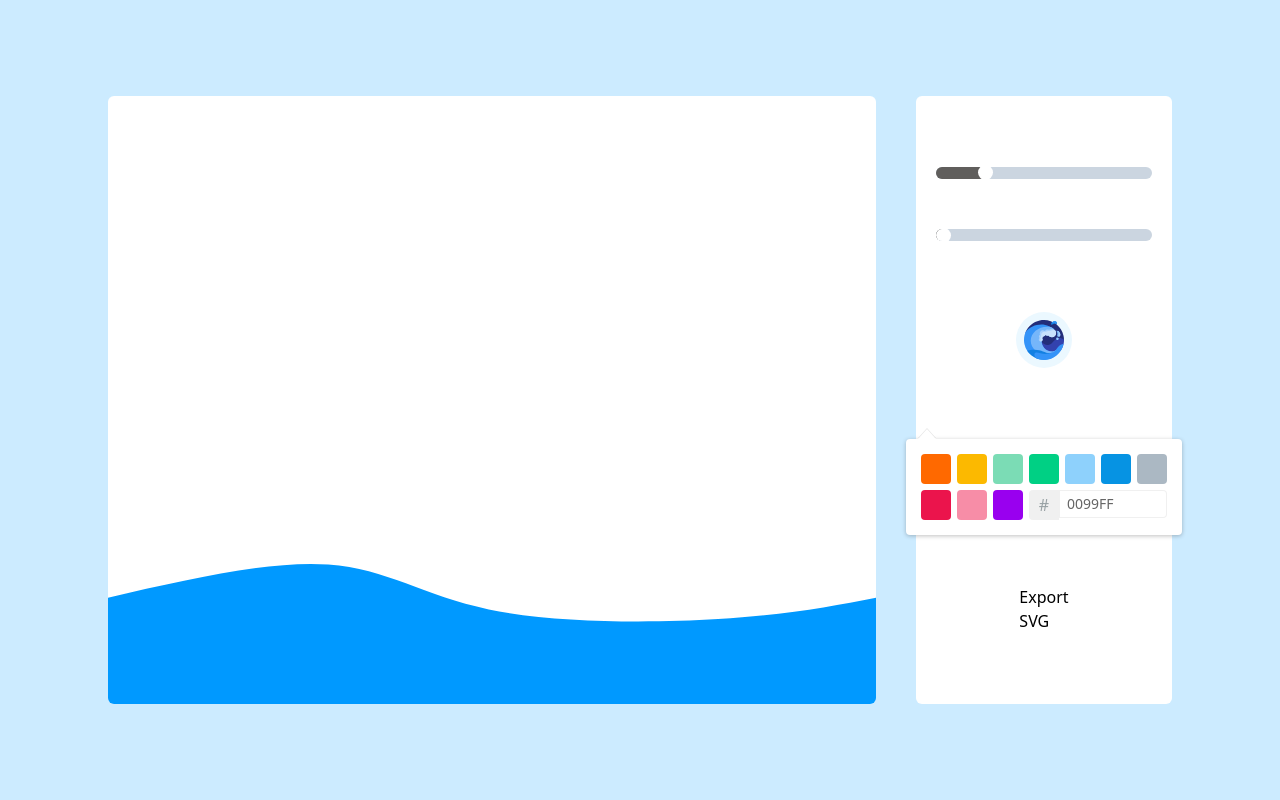
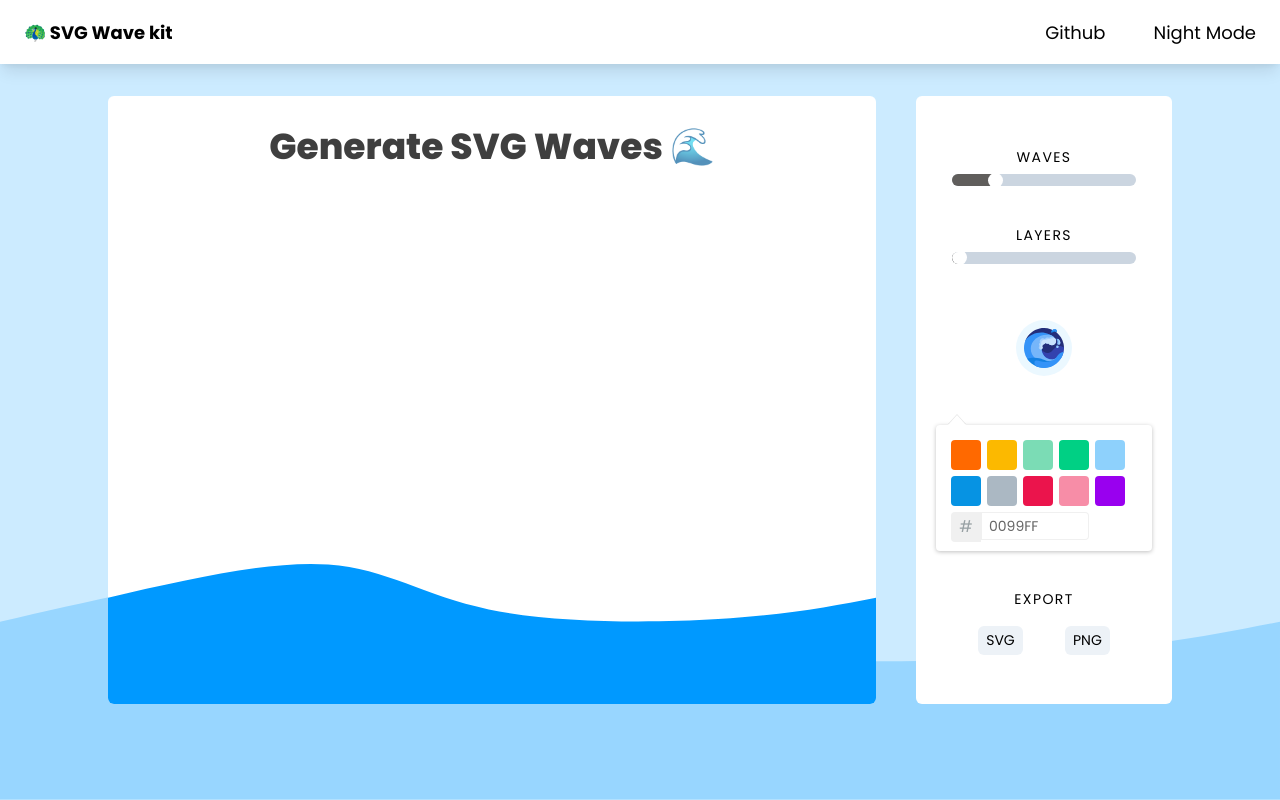
Before and after one commit to anup-a/svgwave, a React app: page / in a window 1280 px wide. Built offline with nearby package versions, Linux system fonts and the light colour scheme.

Commit message:
🐱‍🐉 MajoM

```diff
--- a/src/components/canvas.jsx
+++ b/src/components/canvas.jsx
@@ -1,40 +1,13 @@
 import React, { useRef } from 'react'
-import { waveInit } from '../wave'
-import { OPACITY_ARR, MAX_WAVES } from './../constants'
 import SVGCode from './svgCode'
 
-function Canvas({ waveConfig, showModal }) {
-  const svgElement = useRef(null)
-  const waveSvg = waveInit(waveConfig)
-  const { height, width, xmlns, path } = waveSvg.svg
-  const num_waves = path.length
-  const opac = OPACITY_ARR.slice(MAX_WAVES - num_waves)
-
-  const svg = (
-    <svg
-      viewBox={`0 0 1440 ${height}`}
-      xmlns={xmlns}
-      className="transition duration-300 ease-in-out delay-150"
-      ref={svgElement}
-    >
-      {path.map((p, index) => {
-        return (
-          <path
-            key={index}
-            d={p.d}
-            stroke={p.strokeColor}
-            strokeWidth={p.strokeWidth}
-            fill={`${p.fill}${opac[index]}`}
-            className="transition-all duration-300 ease-in-out delay-150"
-          ></path>
-        )
-      })}
-    </svg>
-  )
-
+function Canvas({ showModal, svg }) {
   return (
-    <div className="relative w-3/5 m-5 overflow-hidden bg-white rounded-md h-4/5">
-      {showModal && <SVGCode code={svgElement.current.outerHTML} />}
+    <div className="relative z-10 w-3/5 m-5 overflow-hidden bg-white rounded-md h-4/5">
+      <h1 className="w-full p-6 font-sans text-4xl font-extrabold text-center opacity-75">
+        Generate SVG Waves 🌊
+      </h1>
+      {showModal && <SVGCode code={svg.toString()} />}
       <div className="absolute bottom-0 w-full transition-all duration-300 ease-in-out delay-150">
         {svg}
       </div>
--- a/src/components/customBar.jsx
+++ b/src/components/customBar.jsx
@@ -37,30 +37,48 @@ function CustomBar({ handleWaveConfig, handleBGchange, exportSVG }) {
     exportSVG()
   }
 
+  const handleExportPng = () => {}
+
   return (
-    <div className="flex flex-col items-center w-1/5 p-5 m-5 bg-white rounded-md h-4/5 custom-bar justify-evenly">
+    <div className="z-10 flex flex-col items-center w-1/5 p-5 m-5 bg-white rounded-md h-4/5 custom-bar justify-evenly">
+      <div className="text-center waves-section">
+        <label
+          htmlFor="waves"
+          className="text-sm tracking-widest text-center uppercase"
+        >
+          Waves
+        </label>
         <input
           className="w-full h-3 overflow-hidden bg-gray-400 rounded-lg appearance-none"
           value={waves}
           onChange={handleChange}
           type="range"
-        id="points"
-        name="points"
+          id="waves"
+          name="waves"
           min="1"
           max="20"
           step="1"
         />
+      </div>
+      <div className="text-center layers-section">
+        <label
+          htmlFor="layers"
+          className="text-sm tracking-widest text-center uppercase"
+        >
+          Layers
+        </label>
         <input
           className="w-full h-3 overflow-hidden bg-gray-400 rounded-lg appearance-none"
           value={layer}
           onChange={handleLayerChange}
           type="range"
-        id="points"
-        name="points"
+          id="layers"
+          name="layers"
           min="2"
           max="5"
           step="1"
         />
+      </div>
       <button className="p-2 m-5 bg-blue-100 rounded-full roll-btn">
         <img
           src={Water}
@@ -71,16 +89,28 @@ function CustomBar({ handleWaveConfig, handleBGchange, exportSVG }) {
         />
       </button>
 
-      <TwitterPicker color={color} onChangeComplete={handleColorChange} />
+      <TwitterPicker
+        color={color}
+        onChangeComplete={handleColorChange}
+        width="100%"
+      />
 
-      <div className="btn-grp">
-        <p>Export</p>
-        <button className="export-svg" onClick={handleExportSvg}>
+      <div className="flex flex-col w-full mt-2">
+        <p className="text-sm tracking-widest text-center uppercase ">Export</p>
+        <div className="flex pt-2 mt-2 justify-evenly btn-grp">
+          <button
+            className="px-2 py-1 text-sm bg-gray-200 border-gray-200 rounded-md cursor-pointer export-svg"
+            onClick={handleExportSvg}
+          >
             SVG
           </button>
-        {/* <div className="export-png" onClick={handleExportPng}>
+          <button
+            className="px-2 py-1 text-sm bg-gray-200 border-gray-200 rounded-md cursor-pointer export-png"
+            onClick={handleExportPng}
+          >
             PNG
-        </div> */}
+          </button>
+        </div>
       </div>
     </div>
   )
--- a/src/components/home.jsx
+++ b/src/components/home.jsx
@@ -1,6 +1,9 @@
 import React, { useState } from 'react'
 import Canvas from './canvas'
 import CustomBar from './customBar'
+import Navbar from './nav'
+import { waveInit } from '../wave'
+import { OPACITY_ARR, MAX_WAVES } from './../constants'
 
 function Home() {
   const [bgColor, setBgColor] = useState('#0099ff33')
@@ -16,6 +19,32 @@ function Home() {
     fillColor: '#0099ff',
     strokeColor: 'none',
   })
+
+  const waveSvg = waveInit(wave)
+  const { height, width, xmlns, path } = waveSvg.svg
+  const num_waves = path.length
+  const opac = OPACITY_ARR.slice(MAX_WAVES - num_waves)
+
+  const svg = (
+    <svg
+      viewBox={`0 0 1440 ${height}`}
+      xmlns={xmlns}
+      className="transition duration-300 ease-in-out delay-150"
+    >
+      {path.map((p, index) => {
+        return (
+          <path
+            key={index}
+            d={p.d}
+            stroke={p.strokeColor}
+            strokeWidth={p.strokeWidth}
+            fill={`${p.fill}${opac[index]}`}
+            className="transition-all duration-300 ease-in-out delay-150"
+          ></path>
+        )
+      })}
+    </svg>
+  )
 
   const handleWaveConfig = (waveData) => {
     setWave({
@@ -34,11 +63,15 @@ function Home() {
   }
 
   return (
+    <div className="relative h-screen">
+      <Navbar />
       <div
         className="flex items-center justify-center h-screen py-5"
         style={{ backgroundColor: bgColor }}
       >
-      <Canvas waveConfig={wave} showModal={showModal} />
+        <div className="absolute bottom-0 w-full opacity-25 bg-svg">{svg}</div>
+
+        <Canvas waveConfig={wave} showModal={showModal} svg={svg} />
         <CustomBar
           waveConfig={wave}
           handleWaveConfig={handleWaveConfig}
@@ -46,6 +79,7 @@ function Home() {
           exportSVG={handleExportSVG}
         />
       </div>
+    </div>
   )
 }
 
--- /dev/null
+++ b/src/components/nav.jsx
@@ -0,0 +1,17 @@
+import React from 'react'
+
+function Navbar() {
+  return (
+    <div className="fixed flex items-center justify-between w-full h-16 bg-white shadow-lg">
+      <div className="items-center px-3 mx-3 font-sans text-lg font-bold nav-item">
+        🦚 SVG Wave kit
+      </div>
+      <div className="flex nav-item ">
+        <p className="px-3 mx-3 text-lg cursor-pointer">Github</p>
+        <p className="px-3 mx-3 text-lg cursor-pointer">Night Mode</p>
+      </div>
+    </div>
+  )
+}
+
+export default Navbar
--- a/src/index.html
+++ b/src/index.html
@@ -3,6 +3,10 @@
   <head>
     <meta charset="UTF-8" />
     <meta name="viewport" content="width=device-width, initial-scale=1.0" />
+    <link
+      href="https://fonts.googleapis.com/css2?family=Poppins:wght@300;400;500;600;700;800;900&display=swap"
+      rel="stylesheet"
+    />
     <title>Gradient Wave</title>
   </head>
   <body>
--- a/tailwind.config.js
+++ b/tailwind.config.js
@@ -257,6 +257,7 @@ module.exports = {
     },
     fontFamily: {
       sans: [
+        'Poppins',
         'system-ui',
         '-apple-system',
         'BlinkMacSystemFont',
```
Also changed, not shown: src/styles/main.css. Lines whose indentation alone changed are shown as unchanged.
